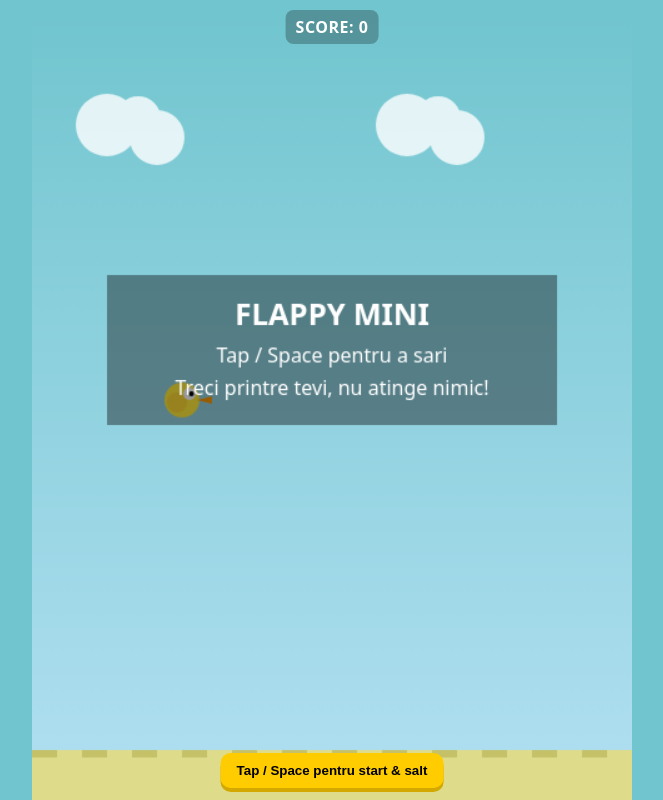
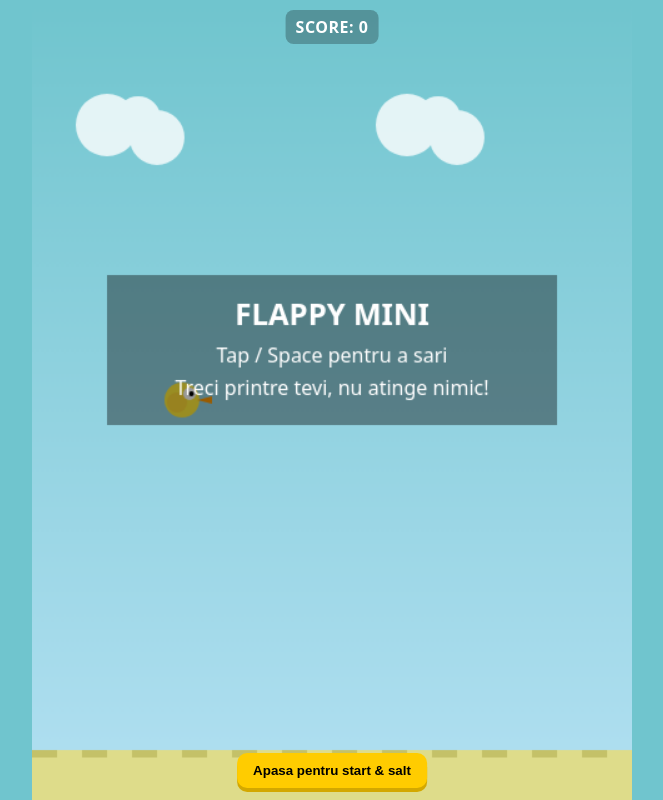
Before and after one commit to shuckk/Flappy-Dac, a plain HTML site: page index.html in a window 1280 px wide. Shown: the whole page, without its empty margins (308-971 px from the left). Drawn offline with Linux system fonts and the light colour scheme.

Commit message:
Update index.html

```diff
--- a/index.html
+++ b/index.html
@@ -37,7 +37,7 @@ if ('serviceWorker' in navigator) {
 <body>
 <div id="wrap"><canvas id="game" width="480" height="640"></canvas></div>
 <div class="hud" id="score">SCORE: 0</div>
-<button class="btn" id="tapHint">Tap / Space pentru start & salt</button>
+<button class="btn" id="tapHint">Apasa pentru start & salt</button>
 
 <script>
 (() => {
```
